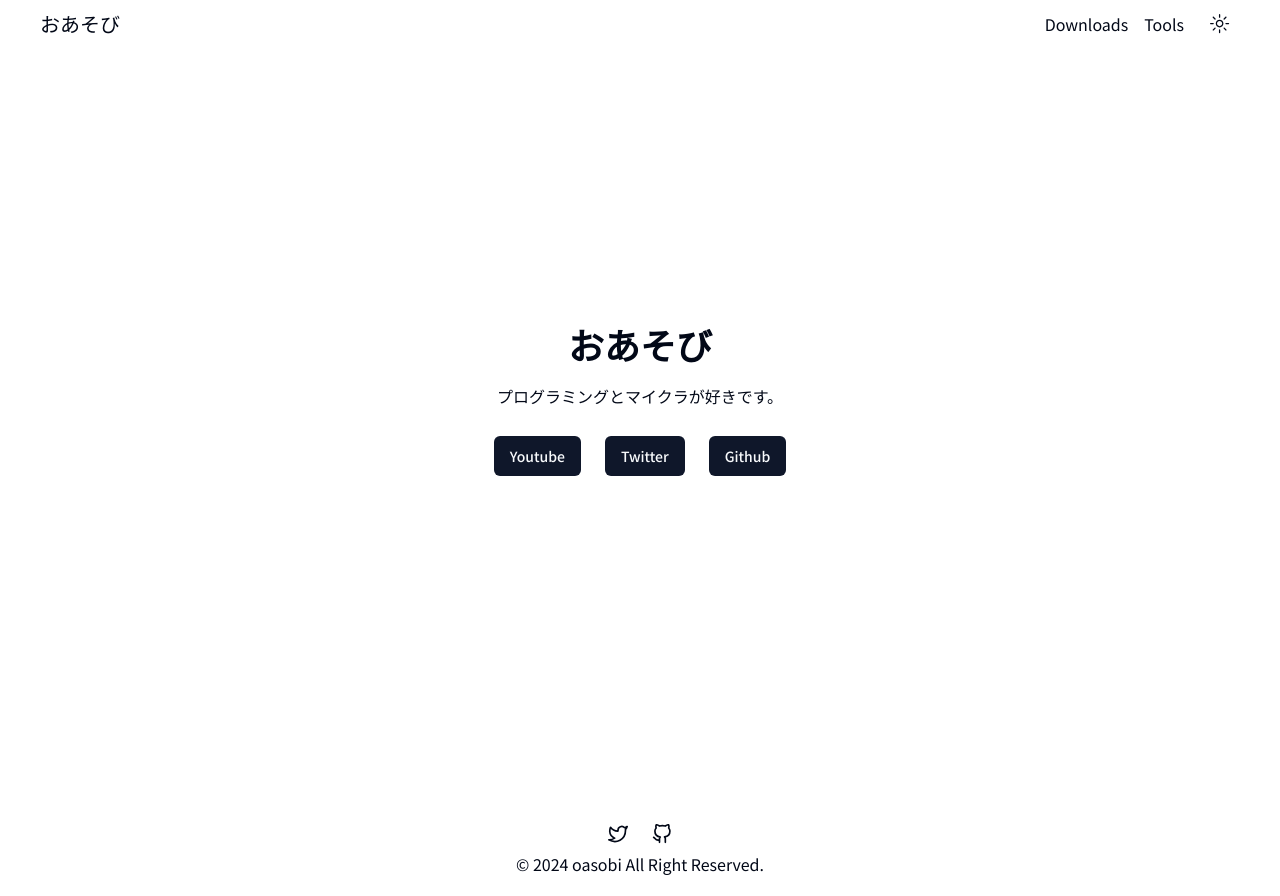
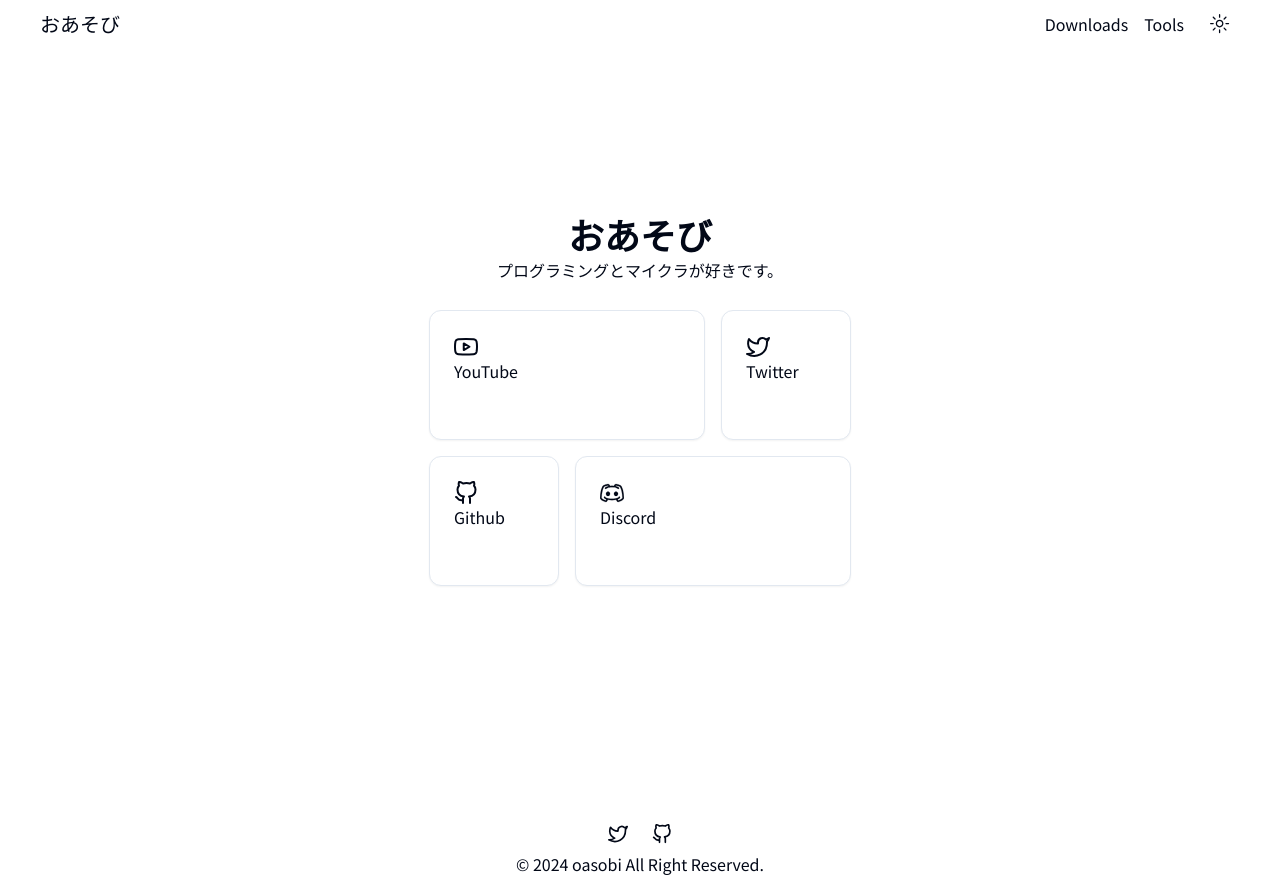
Before and after one commit to oasoobi/oasobi-net, a Next.js app: page / in a window 1280 px wide. Built offline with nearby package versions, Linux system fonts and the light colour scheme.

Commit message:
update top page design

```diff
--- a/src/app/page.tsx
+++ b/src/app/page.tsx
@@ -5,17 +5,49 @@
 export const metadata: Metadata = {
   title: "Home | oasobi"
 };
+import { Card, CardContent, CardDescription, CardHeader, CardTitle } from "@/components/ui/card";
+import { YoutubeIcon } from "lucide-react";
+import { DiscordLogoIcon } from "@radix-ui/react-icons";
 export default function Home() {
   return (
     <main className="h-lvh">
       <div className="flex items-center justify-center h-full">
         <div className="select-none">
-          <h1 className="text-center text-4xl font-bold mb-5">おあそび</h1>
+          <h1 className="text-center text-4xl font-bold mb-1">おあそび</h1>
           <p className="mb-7 text-center">プログラミングとマイクラが好きです。</p>
-          <div className="flex item-center justify-center gap-6">
-            <a href="https://m.youtube.com/@おあそび" target="_blank" rel="noopener noreferrer"><Button>Youtube</Button></a>
-            <a href="https://twitter.com/oasoby" target="_blank" rel="noopener noreferrer"><Button>Twitter</Button></a>
-            <a href="https://github.com/oasoobi" target="_blank" rel="noopener noreferrer"><Button>Github</Button></a>
+          <div className="grid grid-cols-2 sm:grid-cols-3 justify-center gap-4 w-full">
+            <Link href={"https://m.youtube.com/@おあそび"} className="col-span-2">
+              <Card className="h-full w-full min-w-[130px] min-h-[130px] py-6 rounded-xl hover:border-red-500 transition-all cursor-pointer">
+                <CardContent>
+                  <svg viewBox="0 0 24 24" width="24" height="24" stroke="currentColor" strokeWidth="2" fill="none" strokeLinecap="round" strokeLinejoin="round"><path d="M22.54 6.42a2.78 2.78 0 0 0-1.94-2C18.88 4 12 4 12 4s-6.88 0-8.6.46a2.78 2.78 0 0 0-1.94 2A29 29 0 0 0 1 11.75a29 29 0 0 0 .46 5.33A2.78 2.78 0 0 0 3.4 19c1.72.46 8.6.46 8.6.46s6.88 0 8.6-.46a2.78 2.78 0 0 0 1.94-2 29 29 0 0 0 .46-5.25 29 29 0 0 0-.46-5.33z"></path><polygon points="9.75 15.02 15.5 11.75 9.75 8.48 9.75 15.02"></polygon></svg>
+                  YouTube
+                </CardContent>
+              </Card>
+            </Link>
+            <Link href={"https://twitter.com/oasoby"}>
+            <Card className="h-full w-full min-w-[130px] min-h-[130px] py-6 rounded-xl hover:border-blue-500 transition-all cursor-pointer">
+              <CardContent>
+                <svg viewBox="0 0 24 24" width="24" height="24" stroke="currentColor" strokeWidth="2" fill="none" strokeLinecap="round" strokeLinejoin="round"><path d="M23 3a10.9 10.9 0 0 1-3.14 1.53 4.48 4.48 0 0 0-7.86 3v1A10.66 10.66 0 0 1 3 4s-4 9 5 13a11.64 11.64 0 0 1-7 2c9 5 20 0 20-11.5a4.5 4.5 0 0 0-.08-.83A7.72 7.72 0 0 0 23 3z"></path></svg>
+                Twitter
+              </CardContent>
+            </Card>
+            </Link>
+            <Link href={"https://github.com/oasoobi"}>
+            <Card className="h-full w-full min-w-[130px] min-h-[130px] py-6 rounded-xl hover:border-black transition-all cursor-pointer">
+              <CardContent>
+                <svg viewBox="0 0 24 24" width="24" height="24" stroke="currentColor" strokeWidth="2" fill="none" strokeLinecap="round" strokeLinejoin="round"><path d="M9 19c-5 1.5-5-2.5-7-3m14 6v-3.87a3.37 3.37 0 0 0-.94-2.61c3.14-.35 6.44-1.54 6.44-7A5.44 5.44 0 0 0 20 4.77 5.07 5.07 0 0 0 19.91 1S18.73.65 16 2.48a13.38 13.38 0 0 0-7 0C6.27.65 5.09 1 5.09 1A5.07 5.07 0 0 0 5 4.77a5.44 5.44 0 0 0-1.5 3.78c0 5.42 3.3 6.61 6.44 7A3.37 3.37 0 0 0 9 18.13V22"></path></svg>
+                Github
+              </CardContent>
+            </Card>
+            </Link>
+            <Link href={"https://discordapp.com/users/1112558111862030427"} className="col-span-2">
+            <Card className="h-full w-full min-w-[130px] min-h-[130px] py-6 rounded-xl hover:border-[#5765f2] transition-all cursor-pointer">
+              <CardContent>
+                <DiscordLogoIcon className="w-[24px] h-[24px]" stroke={"currentColor"} strokeWidth={0.1}/>
+                Discord
+              </CardContent>
+            </Card>
+            </Link>
           </div>
         </div>
       </div>
--- a/src/app/terms/page.tsx
+++ b/src/app/terms/page.tsx
@@ -9,7 +9,7 @@
 export default function Home() {
   return (
     <main className="min-h-lvh pt-14">
-      <div className="h-full w-[80%] ml-[10%] mr-[10%]">
+      <div className="h-full w-[88%] ml-[6%] mr-[6%]">
         <h1 className="text-3xl font-bold mb-4">利用規約</h1>
           <h1 className="text-2xl font-bold mb-4 mt-10">要約</h1>
           <p>この規約はこのサイトから何かしらダウンロードした人に適用されるよ。</p>
@@ -26,21 +26,21 @@
 
         <h1 className="text-2xl mb-4 font-bold">利用規約の適用</h1>
         <ul className="list-decimal mb-10">
-          <li className="ml-[2rem]">当サイトのコンテンツをダウンロードすることで、利用者は本規約に同意したものとみなされます。</li>
+          <li className="ml-[1.2rem]">当サイトのコンテンツをダウンロードすることで、利用者は本規約に同意したものとみなされます。</li>
         </ul>
         <h1 className="text-2xl mb-4 font-bold">禁止行為</h1>
         <ul className="list-decimal mb-10">
-          <li className="ml-[2rem]">改変せずに、コンテンツを二次配布をすること。(改変した場合でも、必ずクレジットに当サイトのリンクを書いてください。)</li>
-          <li className="ml-[2rem]">コンテンツの自作発言をすること。</li>
-          <li className="ml-[2rem]">商用利用すること。(youtubeなどの収益化はOK)</li>
-          <li className="ml-[2rem]">その他、当サイトが不適切と判断した行為。</li>
+          <li className="ml-[1.2rem]">改変せずに、コンテンツを二次配布をすること。(改変した場合でも、必ずクレジットに当サイトのリンクを書いてください。)</li>
+          <li className="ml-[1.2rem]">コンテンツの自作発言をすること。</li>
+          <li className="ml-[1.2rem]">商用利用すること。(youtubeなどの収益化はOK)</li>
+          <li className="ml-[1.2rem]">その他、当サイトが不適切と判断した行為。</li>
         </ul>
         <h1 className="text-2xl mb-4 font-bold">免責事項</h1>
         <p className="mb-10">当サイトは、利用者が当サイトを利用したことによって生じた一切の損害について、一切の責任を負いません。</p>
         <h1 className="text-2xl mb-4 font-bold">利用規約の変更</h1>
         <ul className="list-decimal mb-4">
-          <li className="ml-[2rem]">当サイトは、本規約を随時改定することができるものとします。</li>
-          <li className="ml-[2rem]">改定後の規約は、当サイト上で掲示した時点から効力を生じるものとします。</li>
+          <li className="ml-[1.2rem]">当サイトは、本規約を随時改定することができるものとします。</li>
+          <li className="ml-[1.2rem]">改定後の規約は、当サイト上で掲示した時点から効力を生じるものとします。</li>
         </ul>
       </div>
     </main>
--- a/src/components/downloads/dl-button.tsx
+++ b/src/components/downloads/dl-button.tsx
@@ -26,7 +26,7 @@
                     <Link href={"/terms"} className="underline">利用規約</Link>に同意します。
                 </Label>
             </div>
-            <Button disabled={!isChecked} className="w-full mt-[2rem] mb-[5rem] select-none" onClick={downloadFile}>ダウンロード {dlCount}</Button>
+            <Button disabled={!isChecked} className="w-full mt-[1.2rem] mb-[5rem] select-none" onClick={downloadFile}>ダウンロード {dlCount}</Button>
         </div>
     )
 }
```
